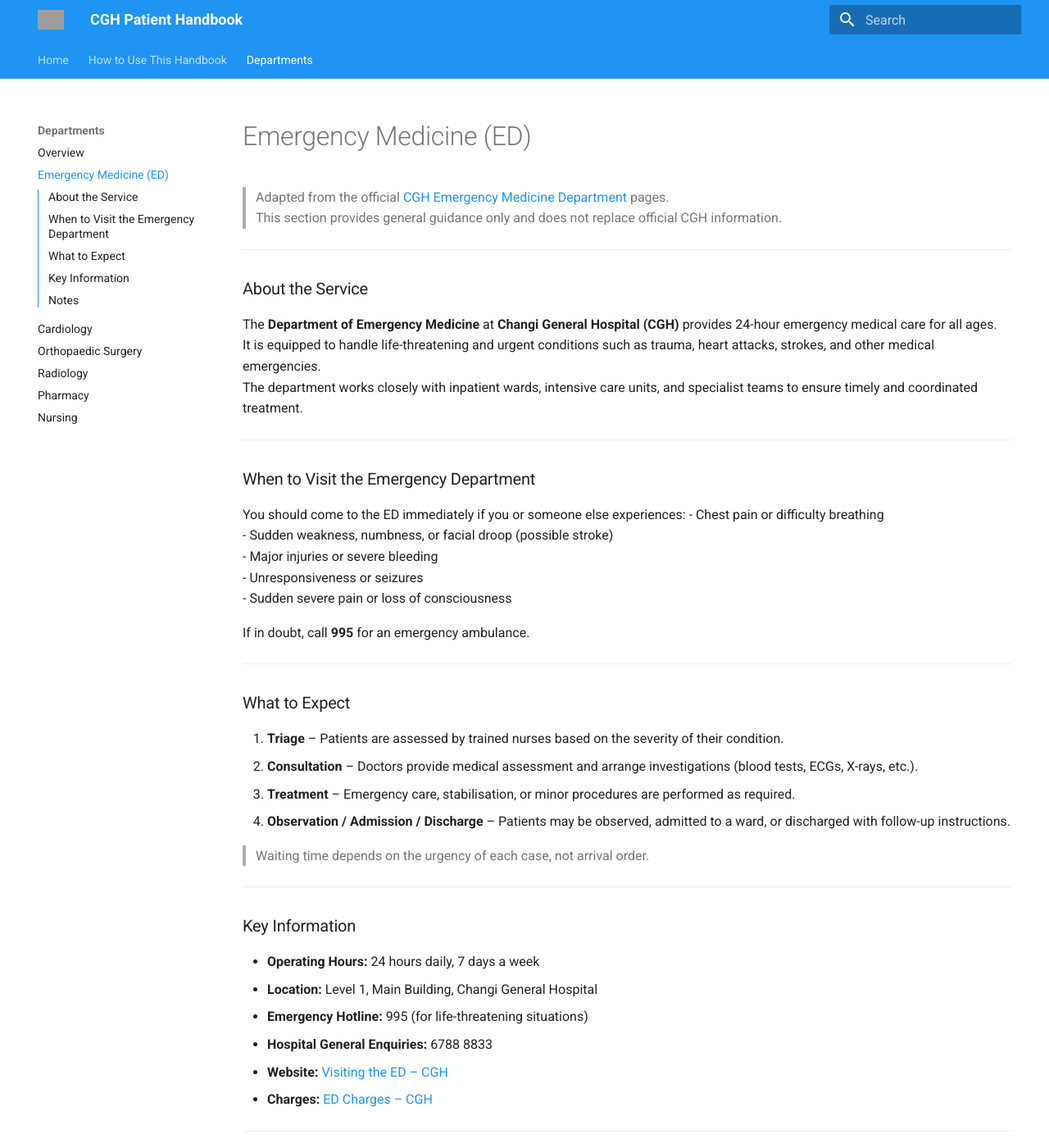
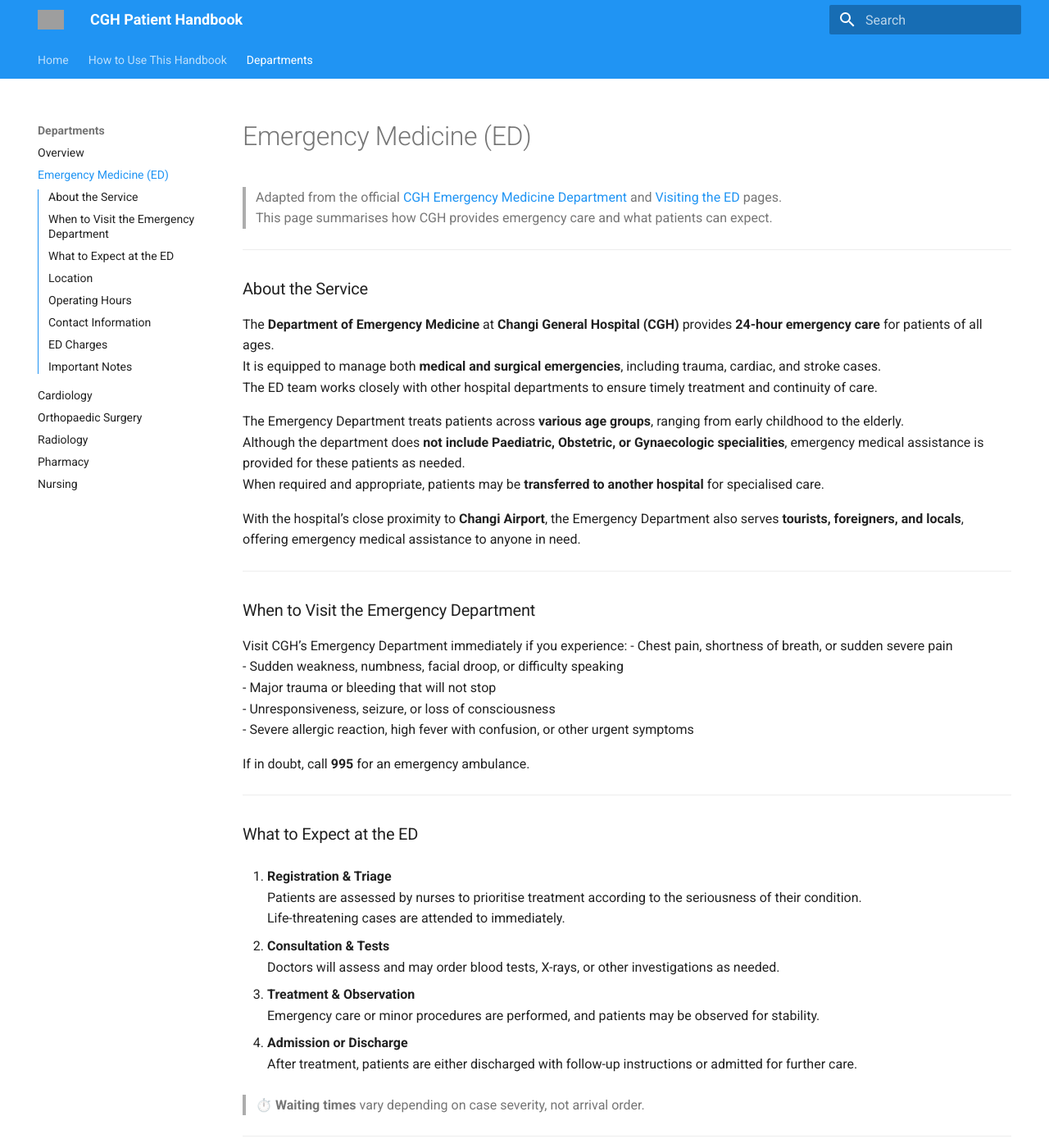
Before and after one commit to hongen21/General-Handbook, an MkDocs documentation site: the page built from docs/departments/emergency-medicine.md, in a window 1280 px wide and 1400 px high. Shown: the whole window at 82% size. Built offline with MkDocs 1.6.1 and Material for MkDocs 9.7.7, drawn with Linux system fonts in a browser that asks for light colours; some of the changed text lies outside the part shown; grey boxes are pictures that could not be loaded.

Commit message:
Update emergency-medicine.md

```diff
--- a/docs/departments/emergency-medicine.md
+++ b/docs/departments/emergency-medicine.md
@@ -1,53 +1,89 @@
 # Emergency Medicine (ED)
 
-> Adapted from the official [CGH Emergency Medicine Department](https://www.cgh.com.sg/our-specialties/emergency-medicine) pages.
-> This section provides general guidance only and does not replace official CGH information.
+> Adapted from the official [CGH Emergency Medicine Department](https://www.cgh.com.sg/our-specialties/emergency-medicine) and
+> [Visiting the ED](https://www.cgh.com.sg/clinic-visit/visiting-the-ed) pages.
+> This page summarises how CGH provides emergency care and what patients can expect.
 
 ---
 
 ### About the Service
-The **Department of Emergency Medicine** at **Changi General Hospital (CGH)** provides 24-hour emergency medical care for all ages.
-It is equipped to handle life-threatening and urgent conditions such as trauma, heart attacks, strokes, and other medical emergencies.
-The department works closely with inpatient wards, intensive care units, and specialist teams to ensure timely and coordinated treatment.
+The **Department of Emergency Medicine** at **Changi General Hospital (CGH)** provides **24-hour emergency care** for patients of all ages.
+It is equipped to manage both **medical and surgical emergencies**, including trauma, cardiac, and stroke cases.
+The ED team works closely with other hospital departments to ensure timely treatment and continuity of care.
+
+The Emergency Department treats patients across **various age groups**, ranging from early childhood to the elderly.
+Although the department does **not include Paediatric, Obstetric, or Gynaecologic specialities**, emergency medical assistance is provided for these patients as needed.
+When required and appropriate, patients may be **transferred to another hospital** for specialised care.
+
+With the hospital’s close proximity to **Changi Airport**, the Emergency Department also serves **tourists, foreigners, and locals**, offering emergency medical assistance to anyone in need.
 
 ---
 
 ### When to Visit the Emergency Department
-You should come to the ED immediately if you or someone else experiences:
-- Chest pain or difficulty breathing
-- Sudden weakness, numbness, or facial droop (possible stroke)
-- Major injuries or severe bleeding
-- Unresponsiveness or seizures
-- Sudden severe pain or loss of consciousness
+Visit CGH’s Emergency Department immediately if you experience:
+- Chest pain, shortness of breath, or sudden severe pain
+- Sudden weakness, numbness, facial droop, or difficulty speaking
+- Major trauma or bleeding that will not stop
+- Unresponsiveness, seizure, or loss of consciousness
+- Severe allergic reaction, high fever with confusion, or other urgent symptoms
 
 If in doubt, call **995** for an emergency ambulance.
 
 ---
 
-### What to Expect
-1. **Triage** – Patients are assessed by trained nurses based on the severity of their condition.
-2. **Consultation** – Doctors provide medical assessment and arrange investigations (blood tests, ECGs, X-rays, etc.).
-3. **Treatment** – Emergency care, stabilisation, or minor procedures are performed as required.
-4. **Observation / Admission / Discharge** – Patients may be observed, admitted to a ward, or discharged with follow-up instructions.
+### What to Expect at the ED
+1. **Registration & Triage**
+   Patients are assessed by nurses to prioritise treatment according to the seriousness of their condition.
+   Life-threatening cases are attended to immediately.
 
-> Waiting time depends on the urgency of each case, not arrival order.
+2. **Consultation & Tests**
+   Doctors will assess and may order blood tests, X-rays, or other investigations as needed.
+
+3. **Treatment & Observation**
+   Emergency care or minor procedures are performed, and patients may be observed for stability.
+
+4. **Admission or Discharge**
+   After treatment, patients are either discharged with follow-up instructions or admitted for further care.
+
+> ⏱️ **Waiting times** vary depending on case severity, not arrival order.
 
 ---
 
-### Key Information
-- **Operating Hours:** 24 hours daily, 7 days a week
-- **Location:** Level 1, Main Building, Changi General Hospital
-- **Emergency Hotline:** 995 (for life-threatening situations)
-- **Hospital General Enquiries:** 6788 8833
-- **Website:** [Visiting the ED – CGH](https://www.cgh.com.sg/clinic-visit/visiting-the-ed)
-- **Charges:** [ED Charges – CGH](https://www.cgh.com.sg/clinic-visit/ed-charges)
+### Location
+📍 **Changi General Hospital**
+**Main Building, Level 1 & 2**
+**2 Simei Street 3, Singapore 529889**
 
 ---
 
-### Notes
-The CGH Emergency Department aims to provide prompt, quality emergency care for all patients.
-For non-urgent cases, please visit your **polyclinic, GP, or urgent care clinic** instead to reduce waiting times.
+### Operating Hours
+- **Open 24 hours daily, 7 days a week**
+- **No appointment required** (walk-in emergencies only)
 
 ---
 
-> *Information on this page is adapted from official CGH sources and may be updated as hospital processes change.*
+### Contact Information
+- **Emergency Department Hotline:** (+65) 6850 3333
+- **General Enquiries:** (+65) 6788 8833
+- **Website:** [https://www.cgh.com.sg/clinic-visit/visiting-the-ed](https://www.cgh.com.sg/clinic-visit/visiting-the-ed)
+
+---
+
+### ED Charges
+Emergency Department attendance fees are determined by triage category and residency status.
+Charges include consultation and basic investigations.
+For the latest breakdown, refer to:
+🔗 [ED Charges – CGH](https://www.cgh.com.sg/clinic-visit/ed-charges)
+
+---
+
+### Important Notes
+- Patients are prioritised based on urgency.
+- Only **essential companions** are allowed inside due to space and infection control.
+- Non-emergency cases are encouraged to visit a GP, polyclinic, or urgent care clinic to reduce waiting times.
+- The department supports emergency care for all patients, including **foreign visitors**.
+
+---
+
+> Information on this page is adapted solely from CGH’s official Emergency Medicine and Visiting the ED pages.
+> For the most current updates, please refer to CGH’s website.
```
